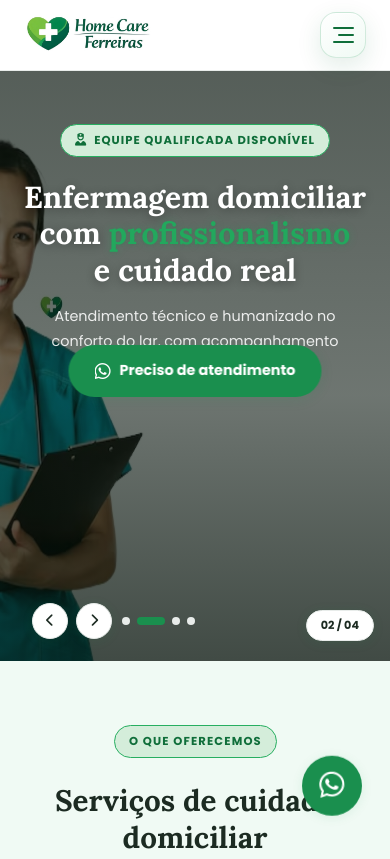
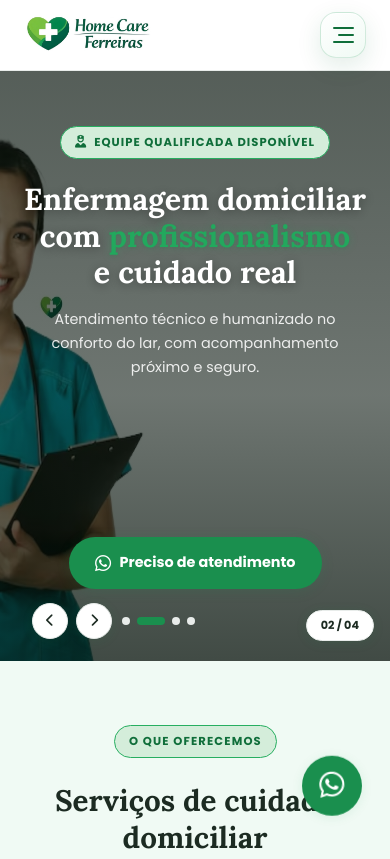
Before and after one commit to alvodigital01/home-care-ferreiras, a plain HTML site: page index.html in a window 390 px wide. Shown: the top 859 px of the page. Drawn offline with Linux system fonts and the light colour scheme.

Commit message:
Update index.html

```diff
--- a/index.html
+++ b/index.html
@@ -1803,10 +1803,10 @@
         );
       }
       .slide-content {
-        padding: 48px 24px 190px 24px;
+        padding: 56px 24px 0 24px;
         max-width: 100%;
         margin-left: 0;
-        justify-content: center;
+        justify-content: flex-start;
         align-self: stretch;
       }
       .slide-tag {
@@ -1835,10 +1835,9 @@
         text-align: center;
       }
       .slide-cta {
-        position: absolute;
-        bottom: 68px;
-        left: 50%;
-        transform: translateX(-50%);
+        margin-top: auto;
+        margin-bottom: 72px;
+        align-self: center;
         font-size: .9rem;
         padding: 14px 26px;
         gap: 9px;
```
